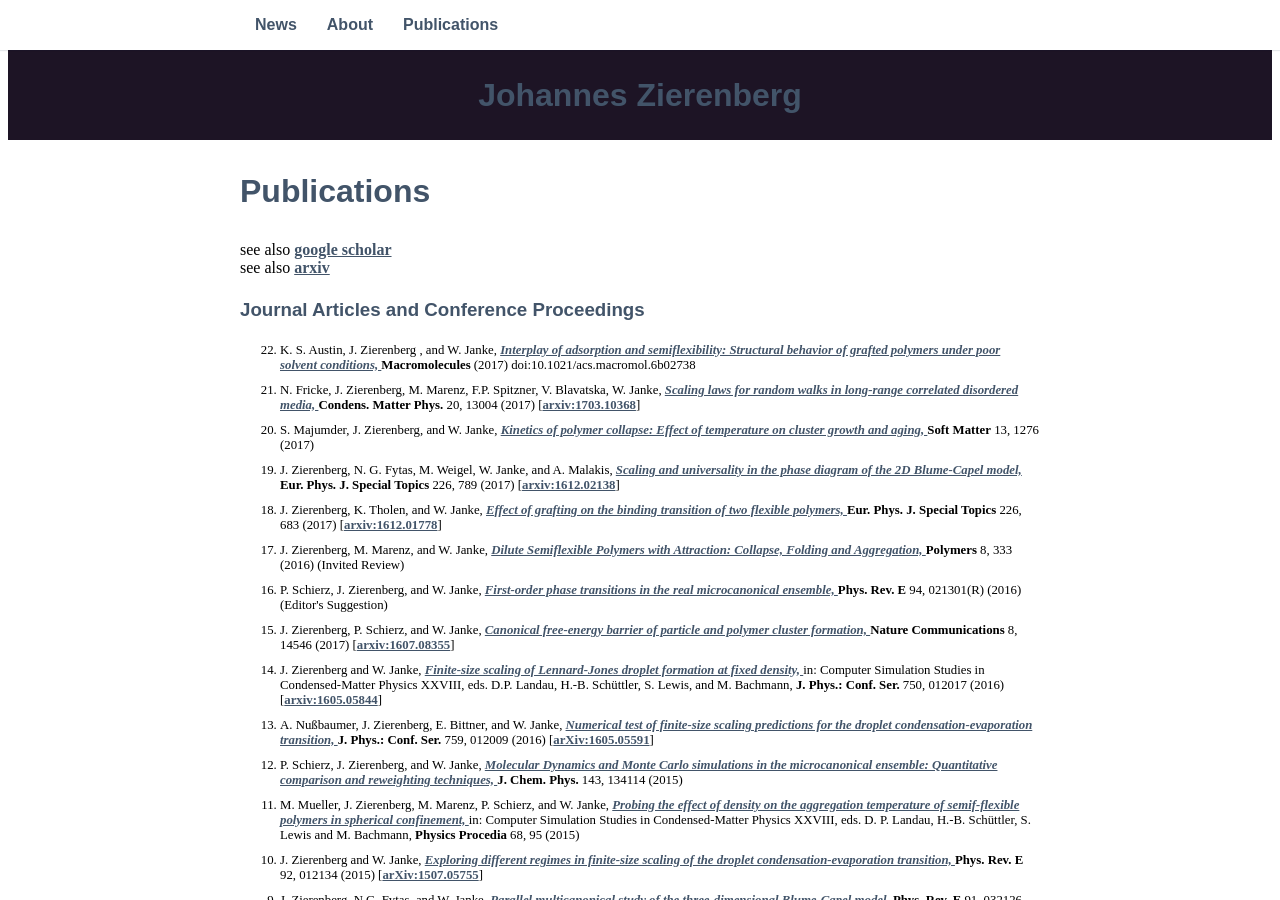
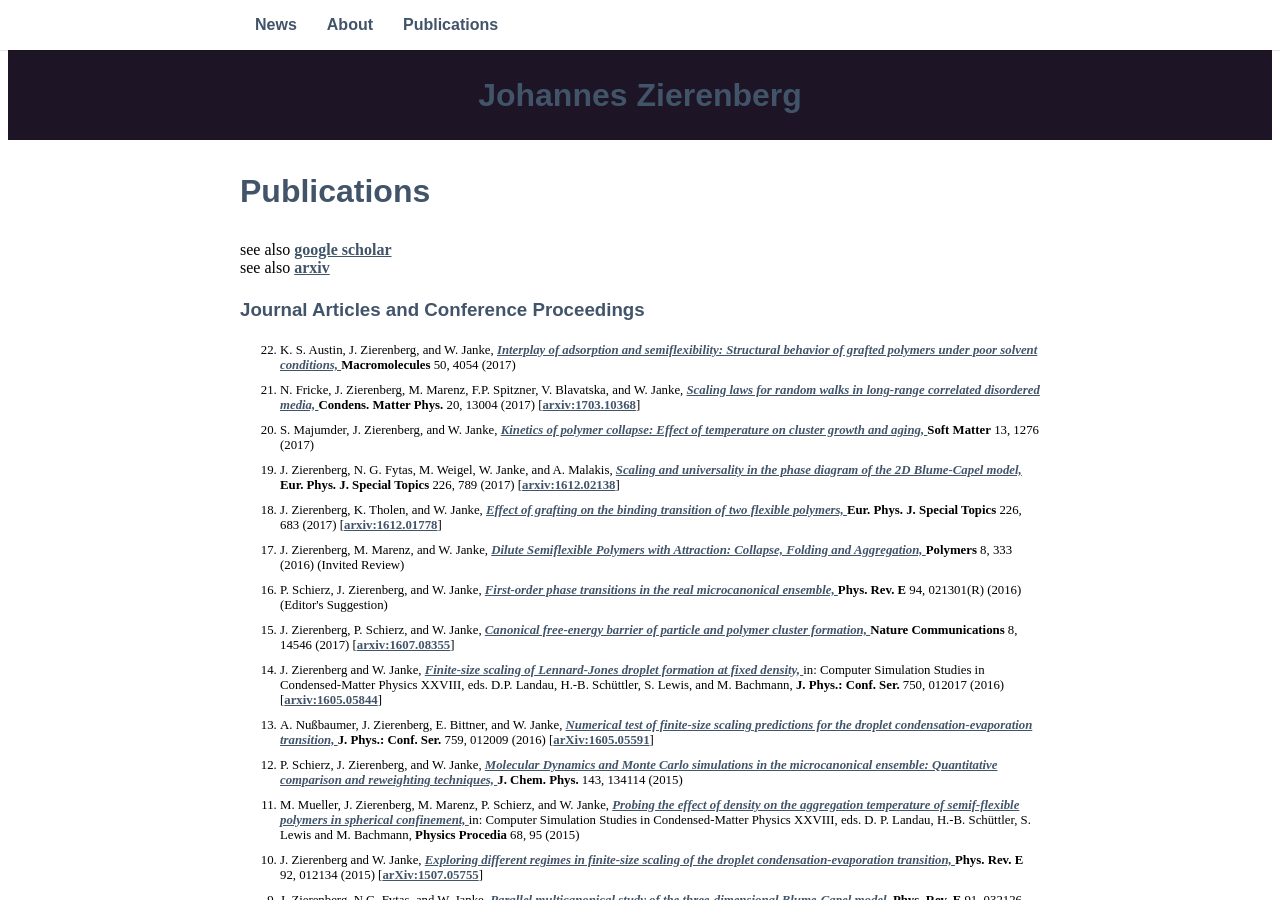
Before and after one commit to zierenberg/zierenberg.github.io, a Jekyll site: the page built from _pages/03_publications.md, in a window 1280 px wide and 900 px high. Built offline with Jekyll 4.4.1, drawn with Linux system fonts in a browser that asks for light colours; some web fonts are replaced.

Commit message:
update macromolecules

```diff
--- a/_pages/03_publications.md
+++ b/_pages/03_publications.md
@@ -8,14 +8,13 @@ see also <a href="https://arxiv.org/a/zierenberg_j_1.html">arxiv</a><br>
 <h3>Journal Articles and Conference Proceedings</h3>
 <ol reversed>
 <listpub>
-  <li> K. S. Austin, J. Zierenberg , and W. Janke,
+  <li> K. S. Austin, J. Zierenberg, and W. Janke,
        <pubtitle><a href="http://pubs.acs.org/doi/full/10.1021/acs.macromol.6b02738">
        Interplay of adsorption and semiflexibility: Structural behavior of grafted polymers under poor solvent conditions,
        </a></pubtitle>
-       <journal>Macromolecules</journal> (2017)
-       doi:10.1021/acs.macromol.6b02738
+       <journal>Macromolecules</journal> 50, 4054 (2017)
   </li>
-  <li> N. Fricke, J. Zierenberg, M. Marenz, F.P. Spitzner, V. Blavatska, W. Janke,
+  <li> N. Fricke, J. Zierenberg, M. Marenz, F.P. Spitzner, V. Blavatska, and W. Janke,
        <pubtitle><a href="http://www.icmp.lviv.ua/journal/zbirnyk.89/13004/abstract.html">
        Scaling laws for random walks in long-range correlated disordered media,
        </a></pubtitle>
```
